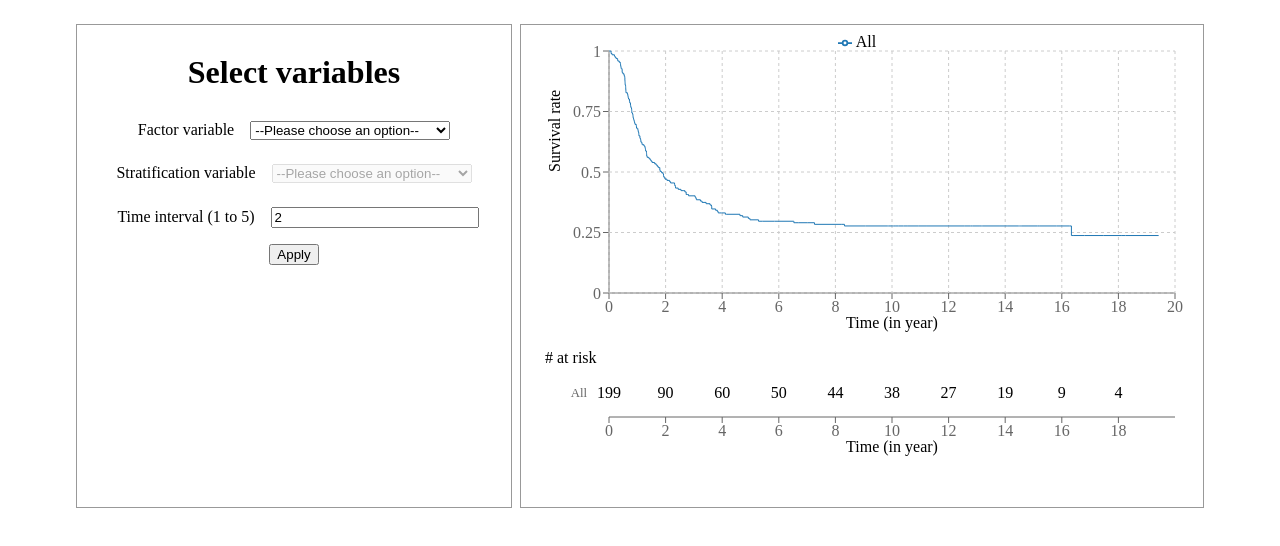
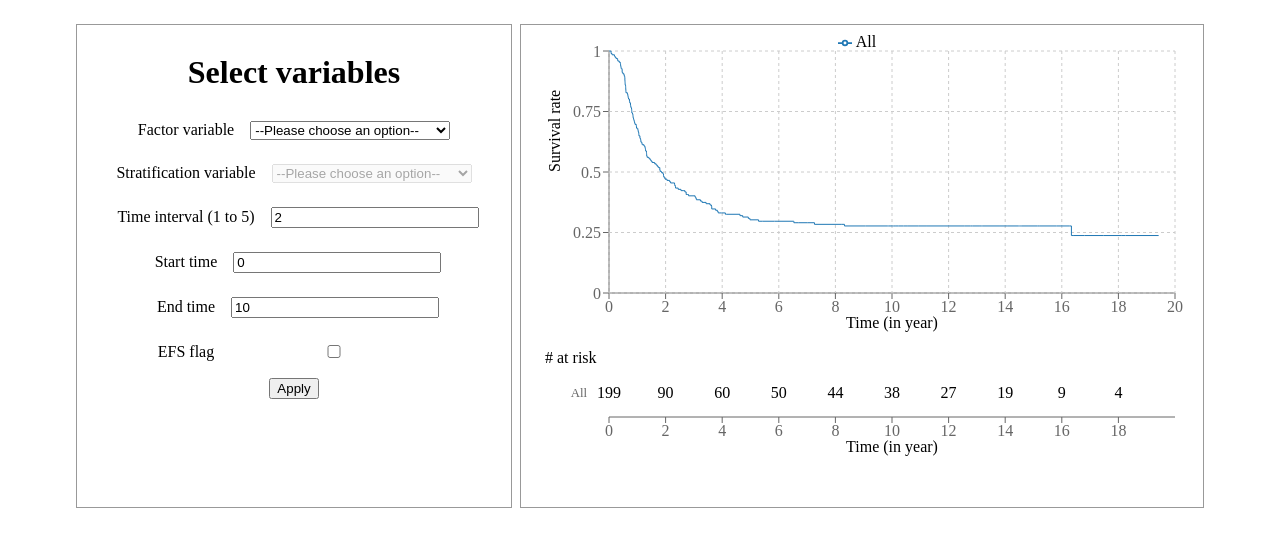
Before and after one commit to bobaekang/poc-survival-react-component, a React (Create React App) app: page / in a window 1280 px wide. Shown: the top 546 px of the page. Built offline with nearby package versions, Linux system fonts and the light colour scheme.

Commit message:
Add more fields to ControlForm
Added fields: startTime, endTime, efsFlag

```diff
--- a/src/SurvivalAnalysis/ControlForm.jsx
+++ b/src/SurvivalAnalysis/ControlForm.jsx
@@ -61,6 +61,10 @@ const ControlForm = ({ factors, onSubmit, timeInterval }) => {
   const [factorVariable, setFactorVariable] = useState('')
   const [stratificationVariable, setStratificationVariable] = useState('')
   const [localTimeInterval, setLocalTimeInterval] = useState(timeInterval)
+  const [startTime, setStartTime] = useState(0)
+  const [endTime, setEndTime] = useState(10)
+  const [efsFlag, setEfsFlag] = useState(false)
+
   useEffect(() => {
     onSubmit({
       factorVariable,
@@ -105,6 +109,31 @@ const ControlForm = ({ factors, onSubmit, timeInterval }) => {
           }
           value={localTimeInterval}
         />
+        <ControlFormInput
+          label="Start time"
+          type="number"
+          min={0}
+          max={endTime - 1}
+          step={1}
+          onChange={(e) => setStartTime(Number.parseInt(e.target.value))}
+          value={startTime}
+        />
+        <ControlFormInput
+          label="End time"
+          type="number"
+          min={startTime + 1}
+          max={99}
+          step={1}
+          onChange={(e) => setEndTime(Number.parseInt(e.target.value))}
+          value={endTime}
+        />
+        <ControlFormInput
+          label="EFS flag"
+          type="checkbox"
+          onChange={(e) => setEfsFlag(Number.parseInt(e.target.value))}
+          value={efsFlag}
+        />
+
         <button
           onClick={(e) => {
             e.preventDefault()
```
